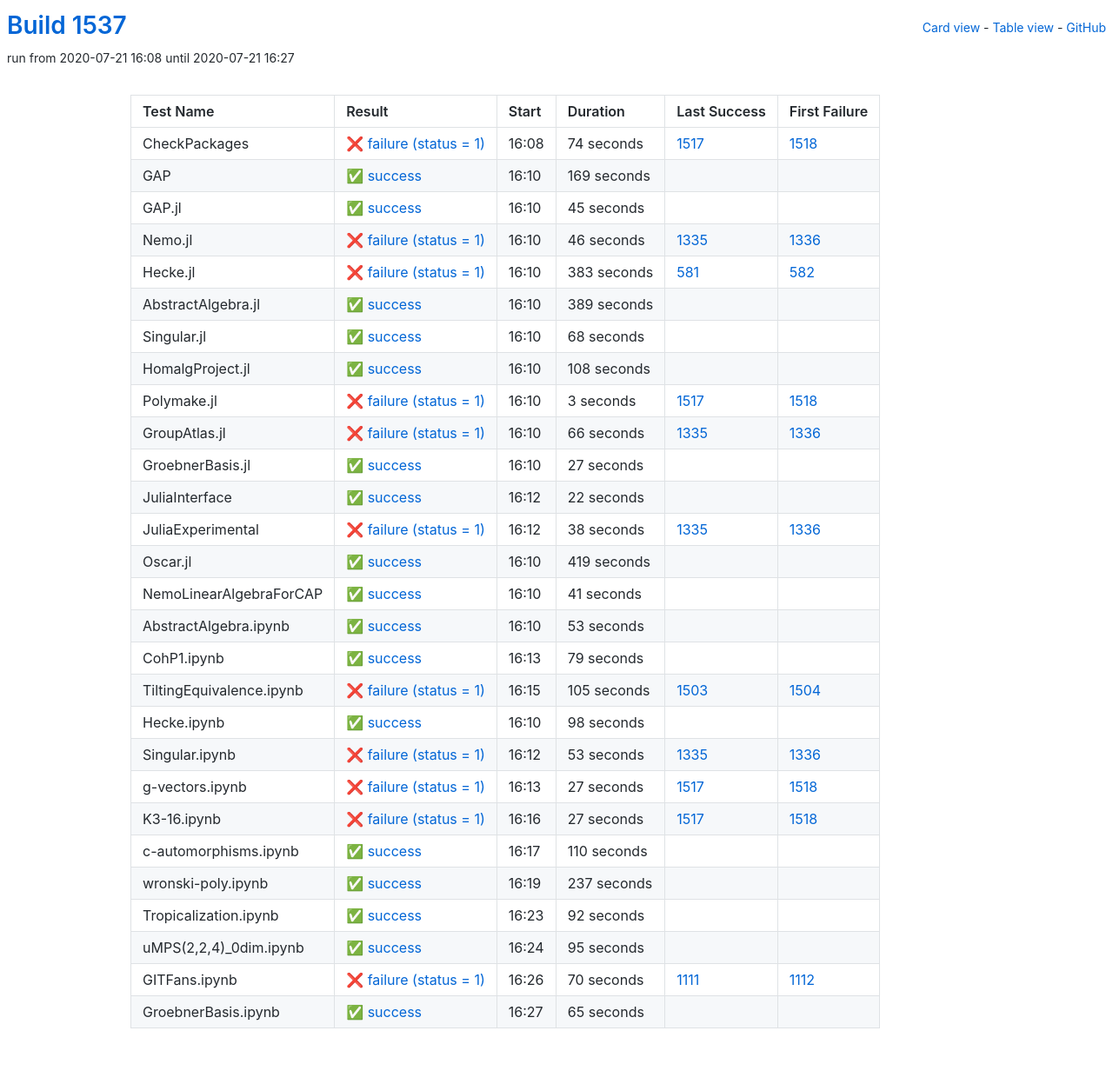
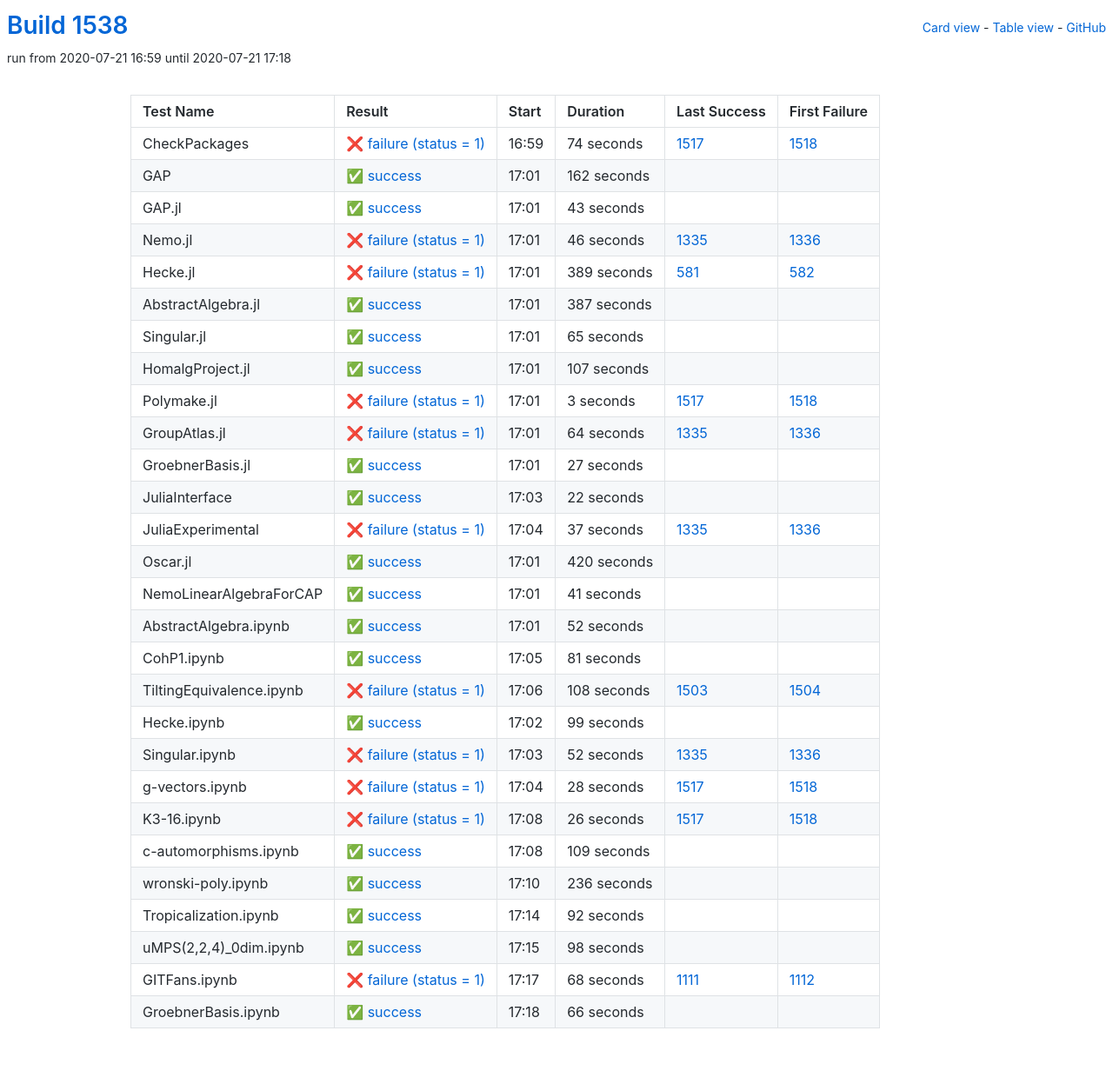
Before and after one commit to oscar-system/oscar-ci-status-1.4, a Jekyll site: the page built from table.html, in a window 1280 px wide. Shown: the whole page at 87% size. Built offline with Jekyll 4.4.1, drawn with Linux system fonts in a browser that asks for light colours.

Commit message:
Build #1538

```diff
--- a/_data/ci.yml
+++ b/_data/ci.yml
@@ -1,6 +1,6 @@
 ---
-build: 1537
-build_url: https://oscarci.mathematik.uni-kl.de/job/oscar-julia-1.4/1537/
+build: 1538
+build_url: https://oscarci.mathematik.uni-kl.de/job/oscar-julia-1.4/1538/
 job: oscar-julia-1.4
 organization: oscar-system
 repo: oscar-ci-status-1.4
@@ -8,8 +8,8 @@ repourl: https://github.com/oscar-system/oscar-ci-status-1.4
 tests:
 - name: CheckPackages
   id: checkpackages
-  log: https://oscarci.mathematik.uni-kl.de/job/oscar-julia-1.4/1537/artifact/logs/build-1537/CheckPackages.log
-  start: 2020-07-21 16:08
+  log: https://oscarci.mathematik.uni-kl.de/job/oscar-julia-1.4/1538/artifact/logs/build-1538/CheckPackages.log
+  start: 2020-07-21 16:59
   success: false
   exitcode: 1
   status: failure
@@ -20,32 +20,32 @@ tests:
   first_failure_url: https://oscarci.mathematik.uni-kl.de/job/oscar-julia-1.4/1518/
 - name: GAP
   id: gap
-  log: https://oscarci.mathematik.uni-kl.de/job/oscar-julia-1.4/1537/artifact/logs/build-1537/GAP.log
-  start: 2020-07-21 16:10
+  log: https://oscarci.mathematik.uni-kl.de/job/oscar-julia-1.4/1538/artifact/logs/build-1538/GAP.log
+  start: 2020-07-21 17:01
   success: true
   exitcode: 0
   status: success
-  duration: 169
+  duration: 162
   last_success: false
   last_success_url:
   first_failure: false
   first_failure_url:
 - name: GAP.jl
   id: gap-jl
-  log: https://oscarci.mathematik.uni-kl.de/job/oscar-julia-1.4/1537/artifact/logs/build-1537/GAP.jl.log
-  start: 2020-07-21 16:10
+  log: https://oscarci.mathematik.uni-kl.de/job/oscar-julia-1.4/1538/artifact/logs/build-1538/GAP.jl.log
+  start: 2020-07-21 17:01
   success: true
   exitcode: 0
   status: success
-  duration: 45
+  duration: 43
   last_success: false
   last_success_url:
   first_failure: false
   first_failure_url:
 - name: Nemo.jl
   id: nemo-jl
-  log: https://oscarci.mathematik.uni-kl.de/job/oscar-julia-1.4/1537/artifact/logs/build-1537/Nemo.jl.log
-  start: 2020-07-21 16:10
+  log: https://oscarci.mathematik.uni-kl.de/job/oscar-julia-1.4/1538/artifact/logs/build-1538/Nemo.jl.log
+  start: 2020-07-21 17:01
   success: false
   exitcode: 1
   status: failure
@@ -56,56 +56,56 @@ tests:
   first_failure_url: https://oscarci.mathematik.uni-kl.de/job/oscar-julia-1.4/1336/
 - name: Hecke.jl
   id: hecke-jl
-  log: https://oscarci.mathematik.uni-kl.de/job/oscar-julia-1.4/1537/artifact/logs/build-1537/Hecke.jl.log
-  start: 2020-07-21 16:10
+  log: https://oscarci.mathematik.uni-kl.de/job/oscar-julia-1.4/1538/artifact/logs/build-1538/Hecke.jl.log
+  start: 2020-07-21 17:01
   success: false
   exitcode: 1
   status: failure
-  duration: 383
+  duration: 389
   last_success: 581
   last_success_url: https://oscarci.mathematik.uni-kl.de/job/oscar-julia-1.4/581/
   first_failure: 582
   first_failure_url: https://oscarci.mathematik.uni-kl.de/job/oscar-julia-1.4/582/
 - name: AbstractAlgebra.jl
   id: abstractalgebra-jl
-  log: https://oscarci.mathematik.uni-kl.de/job/oscar-julia-1.4/1537/artifact/logs/build-1537/AbstractAlgebra.jl.log
-  start: 2020-07-21 16:10
+  log: https://oscarci.mathematik.uni-kl.de/job/oscar-julia-1.4/1538/artifact/logs/build-1538/AbstractAlgebra.jl.log
+  start: 2020-07-21 17:01
   success: true
   exitcode: 0
   status: success
-  duration: 389
+  duration: 387
   last_success: false
   last_success_url:
   first_failure: false
   first_failure_url:
 - name: Singular.jl
   id: singular-jl
-  log: https://oscarci.mathematik.uni-kl.de/job/oscar-julia-1.4/1537/artifact/logs/build-1537/Singular.jl.log
-  start: 2020-07-21 16:10
+  log: https://oscarci.mathematik.uni-kl.de/job/oscar-julia-1.4/1538/artifact/logs/build-1538/Singular.jl.log
+  start: 2020-07-21 17:01
   success: true
   exitcode: 0
   status: success
-  duration: 68
+  duration: 65
   last_success: false
   last_success_url:
   first_failure: false
   first_failure_url:
 - name: HomalgProject.jl
   id: homalgproject-jl
-  log: https://oscarci.mathematik.uni-kl.de/job/oscar-julia-1.4/1537/artifact/logs/build-1537/HomalgProject.jl.log
-  start: 2020-07-21 16:10
+  log: https://oscarci.mathematik.uni-kl.de/job/oscar-julia-1.4/1538/artifact/logs/build-1538/HomalgProject.jl.log
+  start: 2020-07-21 17:01
   success: true
   exitcode: 0
   status: success
-  duration: 108
+  duration: 107
   last_success: false
   last_success_url:
   first_failure: false
   first_failure_url:
 - name: Polymake.jl
   id: polymake-jl
-  log: https://oscarci.mathematik.uni-kl.de/job/oscar-julia-1.4/1537/artifact/logs/build-1537/Polymake.jl.log
-  start: 2020-07-21 16:10
+  log: https://oscarci.mathematik.uni-kl.de/job/oscar-julia-1.4/1538/artifact/logs/build-1538/Polymake.jl.log
+  start: 2020-07-21 17:01
   success: false
   exitcode: 1
   status: failure
@@ -116,20 +116,20 @@ tests:
   first_failure_url: https://oscarci.mathematik.uni-kl.de/job/oscar-julia-1.4/1518/
 - name: GroupAtlas.jl
   id: groupatlas-jl
-  log: https://oscarci.mathematik.uni-kl.de/job/oscar-julia-1.4/1537/artifact/logs/build-1537/GroupAtlas.jl.log
-  start: 2020-07-21 16:10
+  log: https://oscarci.mathematik.uni-kl.de/job/oscar-julia-1.4/1538/artifact/logs/build-1538/GroupAtlas.jl.log
+  start: 2020-07-21 17:01
   success: false
   exitcode: 1
   status: failure
-  duration: 66
+  duration: 64
   last_success: 1335
   last_success_url: https://oscarci.mathematik.uni-kl.de/job/oscar-julia-1.4/1335/
   first_failure: 1336
   first_failure_url: https://oscarci.mathematik.uni-kl.de/job/oscar-julia-1.4/1336/
 - name: GroebnerBasis.jl
   id: groebnerbasis-jl
-  log: https://oscarci.mathematik.uni-kl.de/job/oscar-julia-1.4/1537/artifact/logs/build-1537/GroebnerBasis.jl.log
-  start: 2020-07-21 16:10
+  log: https://oscarci.mathematik.uni-kl.de/job/oscar-julia-1.4/1538/artifact/logs/build-1538/GroebnerBasis.jl.log
+  start: 2020-07-21 17:01
   success: true
   exitcode: 0
   status: success
@@ -140,8 +140,8 @@ tests:
   first_failure_url:
 - name: JuliaInterface
   id: juliainterface
-  log: https://oscarci.mathematik.uni-kl.de/job/oscar-julia-1.4/1537/artifact/logs/build-1537/JuliaInterface.log
-  start: 2020-07-21 16:12
+  log: https://oscarci.mathematik.uni-kl.de/job/oscar-julia-1.4/1538/artifact/logs/build-1538/JuliaInterface.log
+  start: 2020-07-21 17:03
   success: true
   exitcode: 0
   status: success
@@ -152,32 +152,32 @@ tests:
   first_failure_url:
 - name: JuliaExperimental
   id: juliaexperimental
-  log: https://oscarci.mathematik.uni-kl.de/job/oscar-julia-1.4/1537/artifact/logs/build-1537/JuliaExperimental.log
-  start: 2020-07-21 16:12
+  log: https://oscarci.mathematik.uni-kl.de/job/oscar-julia-1.4/1538/artifact/logs/build-1538/JuliaExperimental.log
+  start: 2020-07-21 17:04
   success: false
   exitcode: 1
   status: failure
-  duration: 38
+  duration: 37
   last_success: 1335
   last_success_url: https://oscarci.mathematik.uni-kl.de/job/oscar-julia-1.4/1335/
   first_failure: 1336
   first_failure_url: https://oscarci.mathematik.uni-kl.de/job/oscar-julia-1.4/1336/
 - name: Oscar.jl
   id: oscar-jl
-  log: https://oscarci.mathematik.uni-kl.de/job/oscar-julia-1.4/1537/artifact/logs/build-1537/Oscar.jl.log
-  start: 2020-07-21 16:10
+  log: https://oscarci.mathematik.uni-kl.de/job/oscar-julia-1.4/1538/artifact/logs/build-1538/Oscar.jl.log
+  start: 2020-07-21 17:01
   success: true
   exitcode: 0
   status: success
-  duration: 419
+  duration: 420
   last_success: false
   last_success_url:
   first_failure: false
   first_failure_url:
 - name: NemoLinearAlgebraForCAP
   id: nemolinearalgebraforcap
-  log: https://oscarci.mathematik.uni-kl.de/job/oscar-julia-1.4/1537/artifact/logs/build-1537/NemoLinearAlgebraForCAP.log
-  start: 2020-07-21 16:10
+  log: https://oscarci.mathematik.uni-kl.de/job/oscar-julia-1.4/1538/artifact/logs/build-1538/NemoLinearAlgebraForCAP.log
+  start: 2020-07-21 17:01
   success: true
   exitcode: 0
   status: success
@@ -188,116 +188,116 @@ tests:
   first_failure_url:
 - name: AbstractAlgebra.ipynb
   id: abstractalgebra-ipynb
-  log: https://oscarci.mathematik.uni-kl.de/job/oscar-julia-1.4/1537/artifact/logs/build-1537/AbstractAlgebra.ipynb.log
-  start: 2020-07-21 16:10
+  log: https://oscarci.mathematik.uni-kl.de/job/oscar-julia-1.4/1538/artifact/logs/build-1538/AbstractAlgebra.ipynb.log
+  start: 2020-07-21 17:01
   success: true
   exitcode: 0
   status: success
-  duration: 53
+  duration: 52
   last_success: false
   last_success_url:
   first_failure: false
   first_failure_url:
 - name: CohP1.ipynb
   id: cohp1-ipynb
-  log: https://oscarci.mathematik.uni-kl.de/job/oscar-julia-1.4/1537/artifact/logs/build-1537/CohP1.ipynb.log
-  start: 2020-07-21 16:13
+  log: https://oscarci.mathematik.uni-kl.de/job/oscar-julia-1.4/1538/artifact/logs/build-1538/CohP1.ipynb.log
+  start: 2020-07-21 17:05
   success: true
   exitcode: 0
   status: success
-  duration: 79
+  duration: 81
   last_success: false
   last_success_url:
   first_failure: false
   first_failure_url:
 - name: TiltingEquivalence.ipynb
   id: tiltingequivalence-ipynb
-  log: https://oscarci.mathematik.uni-kl.de/job/oscar-julia-1.4/1537/artifact/logs/build-1537/TiltingEquivalence.ipynb.log
-  start: 2020-07-21 16:15
+  log: https://oscarci.mathematik.uni-kl.de/job/oscar-julia-1.4/1538/artifact/logs/build-1538/TiltingEquivalence.ipynb.log
+  start: 2020-07-21 17:06
   success: false
   exitcode: 1
   status: failure
-  duration: 105
+  duration: 108
   last_success: 1503
   last_success_url: https://oscarci.mathematik.uni-kl.de/job/oscar-julia-1.4/1503/
   first_failure: 1504
   first_failure_url: https://oscarci.mathematik.uni-kl.de/job/oscar-julia-1.4/1504/
 - name: Hecke.ipynb
   id: hecke-ipynb
-  log: https://oscarci.mathematik.uni-kl.de/job/oscar-julia-1.4/1537/artifact/logs/build-1537/Hecke.ipynb.log
-  start: 2020-07-21 16:10
+  log: https://oscarci.mathematik.uni-kl.de/job/oscar-julia-1.4/1538/artifact/logs/build-1538/Hecke.ipynb.log
+  start: 2020-07-21 17:02
   success: true
   exitcode: 0
   status: success
-  duration: 98
+  duration: 99
   last_success: false
   last_success_url:
   first_failure: false
   first_failure_url:
 - name: Singular.ipynb
   id: singular-ipynb
-  log: https://oscarci.mathematik.uni-kl.de/job/oscar-julia-1.4/1537/artifact/logs/build-1537/Singular.ipynb.log
-  start: 2020-07-21 16:12
+  log: https://oscarci.mathematik.uni-kl.de/job/oscar-julia-1.4/1538/artifact/logs/build-1538/Singular.ipynb.log
+  start: 2020-07-21 17:03
   success: false
   exitcode: 1
   status: failure
-  duration: 53
+  duration: 52
   last_success: 1335
   last_success_url: https://oscarci.mathematik.uni-kl.de/job/oscar-julia-1.4/1335/
   first_failure: 1336
   first_failure_url: https://oscarci.mathematik.uni-kl.de/job/oscar-julia-1.4/1336/
 - name: g-vectors.ipynb
   id: g-vectors-ipynb
-  log: https://oscarci.mathematik.uni-kl.de/job/oscar-julia-1.4/1537/artifact/logs/build-1537/g-vectors.ipynb.log
-  start: 2020-07-21 16:13
+  log: https://oscarci.mathematik.uni-kl.de/job/oscar-julia-1.4/1538/artifact/logs/build-1538/g-vectors.ipynb.log
+  start: 2020-07-21 17:04
   success: false
   exitcode: 1
   status: failure
-  duration: 27
+  duration: 28
   last_success: 1517
   last_success_url: https://oscarci.mathematik.uni-kl.de/job/oscar-julia-1.4/1517/
   first_failure: 1518
   first_failure_url: https://oscarci.mathematik.uni-kl.de/job/oscar-julia-1.4/1518/
 - name: K3-16.ipynb
   id: k3-16-ipynb
-  log: https://oscarci.mathematik.uni-kl.de/job/oscar-julia-1.4/1537/artifact/logs/build-1537/K3-16.ipynb.log
-  start: 2020-07-21 16:16
+  log: https://oscarci.mathematik.uni-kl.de/job/oscar-julia-1.4/1538/artifact/logs/build-1538/K3-16.ipynb.log
+  start: 2020-07-21 17:08
   success: false
   exitcode: 1
   status: failure
-  duration: 27
+  duration: 26
   last_success: 1517
   last_success_url: https://oscarci.mathematik.uni-kl.de/job/oscar-julia-1.4/1517/
   first_failure: 1518
   first_failure_url: https://oscarci.mathematik.uni-kl.de/job/oscar-julia-1.4/1518/
 - name: c-automorphisms.ipynb
   id: c-automorphisms-ipynb
-  log: https://oscarci.mathematik.uni-kl.de/job/oscar-julia-1.4/1537/artifact/logs/build-1537/c-automorphisms.ipynb.log
-  start: 2020-07-21 16:17
+  log: https://oscarci.mathematik.uni-kl.de/job/oscar-julia-1.4/1538/artifact/logs/build-1538/c-automorphisms.ipynb.log
+  start: 2020-07-21 17:08
   success: true
   exitcode: 0
   status: success
-  duration: 110
+  duration: 109
   last_success: false
   last_success_url:
   first_failure: false
   first_failure_url:
 - name: wronski-poly.ipynb
   id: wronski-poly-ipynb
-  log: https://oscarci.mathematik.uni-kl.de/job/oscar-julia-1.4/1537/artifact/logs/build-1537/wronski-poly.ipynb.log
-  start: 2020-07-21 16:19
+  log: https://oscarci.mathematik.uni-kl.de/job/oscar-julia-1.4/1538/artifact/logs/build-1538/wronski-poly.ipynb.log
+  start: 2020-07-21 17:10
   success: true
   exitcode: 0
   status: success
-  duration: 237
+  duration: 236
   last_success: false
   last_success_url:
   first_failure: false
   first_failure_url:
 - name: Tropicalization.ipynb
   id: tropicalization-ipynb
-  log: https://oscarci.mathematik.uni-kl.de/job/oscar-julia-1.4/1537/artifact/logs/build-1537/Tropicalization.ipynb.log
-  start: 2020-07-21 16:23
+  log: https://oscarci.mathematik.uni-kl.de/job/oscar-julia-1.4/1538/artifact/logs/build-1538/Tropicalization.ipynb.log
+  start: 2020-07-21 17:14
   success: true
   exitcode: 0
   status: success
@@ -308,36 +308,36 @@ tests:
   first_failure_url:
 - name: uMPS(2,2,4)_0dim.ipynb
   id: umps-2-2-4-0dim-ipynb
-  log: https://oscarci.mathematik.uni-kl.de/job/oscar-julia-1.4/1537/artifact/logs/build-1537/uMPS-2-2-4-_0dim.ipynb.log
-  start: 2020-07-21 16:24
+  log: https://oscarci.mathematik.uni-kl.de/job/oscar-julia-1.4/1538/artifact/logs/build-1538/uMPS-2-2-4-_0dim.ipynb.log
+  start: 2020-07-21 17:15
   success: true
   exitcode: 0
   status: success
-  duration: 95
+  duration: 98
   last_success: false
   last_success_url:
   first_failure: false
   first_failure_url:
 - name: GITFans.ipynb
   id: gitfans-ipynb
-  log: https://oscarci.mathematik.uni-kl.de/job/oscar-julia-1.4/1537/artifact/logs/build-1537/GITFans.ipynb.log
-  start: 2020-07-21 16:26
+  log: https://oscarci.mathematik.uni-kl.de/job/oscar-julia-1.4/1538/artifact/logs/build-1538/GITFans.ipynb.log
+  start: 2020-07-21 17:17
   success: false
   exitcode: 1
   status: failure
-  duration: 70
+  duration: 68
   last_success: 1111
   last_success_url: https://oscarci.mathematik.uni-kl.de/job/oscar-julia-1.4/1111/
   first_failure: 1112
   first_failure_url: https://oscarci.mathematik.uni-kl.de/job/oscar-julia-1.4/1112/
 - name: GroebnerBasis.ipynb
   id: groebnerbasis-ipynb
-  log: https://oscarci.mathematik.uni-kl.de/job/oscar-julia-1.4/1537/artifact/logs/build-1537/GroebnerBasis.ipynb.log
-  start: 2020-07-21 16:27
+  log: https://oscarci.mathematik.uni-kl.de/job/oscar-julia-1.4/1538/artifact/logs/build-1538/GroebnerBasis.ipynb.log
+  start: 2020-07-21 17:18
   success: true
   exitcode: 0
   status: success
-  duration: 65
+  duration: 66
   last_success: false
   last_success_url:
   first_failure: false
```
Also changed, not shown: README.md.
